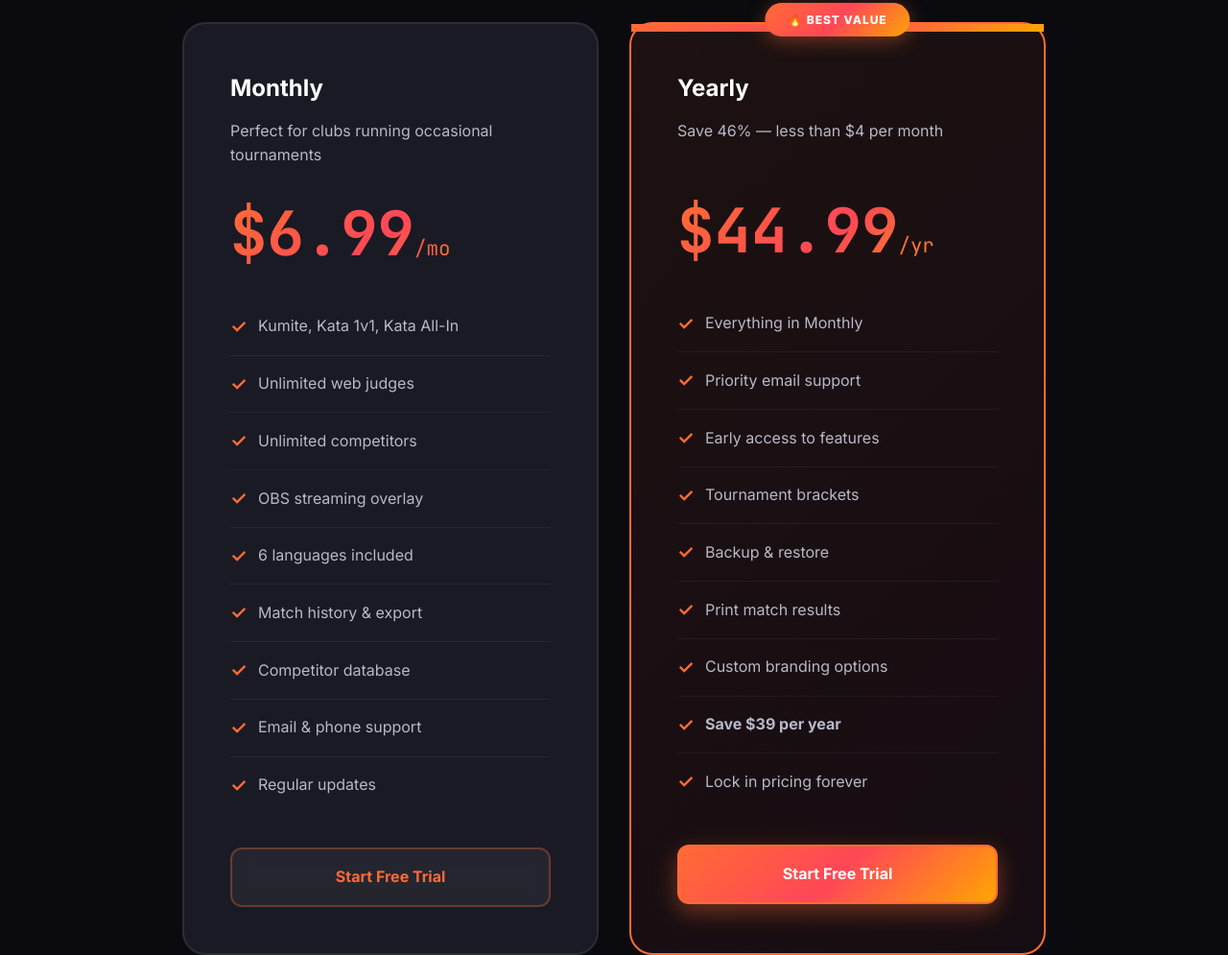
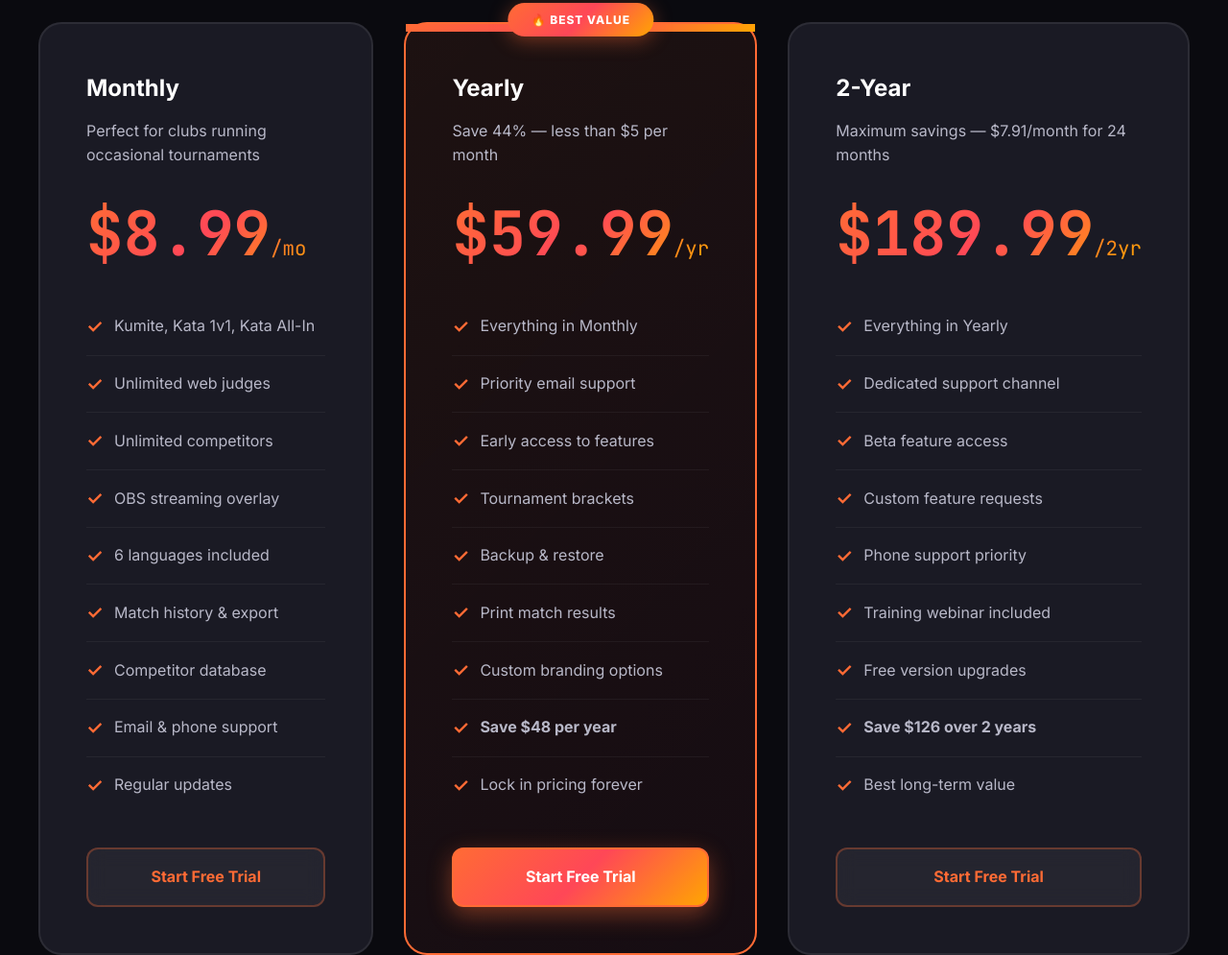
Before and after one commit to Hosamaction/h-karate, a plain HTML site: page website/public/index.html in a window 1280 px wide. Shown: the part 3830-4825 px from the top of the page at 96% size. Drawn offline with Linux system fonts and the light colour scheme.

Commit message:
Update pricing to .99/mo, .99/yr, .99/2yr

```diff
--- a/website/public/index.html
+++ b/website/public/index.html
@@ -3,7 +3,7 @@
 <head>
     <meta charset="UTF-8">
     <meta name="viewport" content="width=device-width, initial-scale=1.0">
-    <meta name="description" content="Professional karate tournament scoring system. Unlimited tournaments, unlimited competitors - from just $9/month. Works offline, multi-language support.">
+    <meta name="description" content="Professional karate tournament scoring system. Unlimited tournaments, unlimited competitors - from just $8.99/month. Works offline, multi-language support.">
     <title>H Karate — Professional Tournament Scoring System</title>
     <link href="https://fonts.googleapis.com/css2?family=Inter:wght@300;400;500;600;700;800;900&family=JetBrains+Mono:wght@400;700&display=swap" rel="stylesheet">
     <style>
@@ -540,8 +540,8 @@
         /* Pricing */
         .pricing-grid {
             display: grid;
-            grid-template-columns: repeat(2, 1fr);
-            max-width: 900px;
+            grid-template-columns: repeat(3, 1fr);
+            max-width: 1200px;
             margin: 70px auto 0;
             gap: 32px;
         }
@@ -1239,7 +1239,7 @@
                 <div class="pricing-card reveal">
                     <h3>Monthly</h3>
                     <p class="price-desc">Perfect for clubs running occasional tournaments</p>
-                    <div class="price">$6.99<span class="price-period">/mo</span></div>
+                    <div class="price">$8.99<span class="price-period">/mo</span></div>
 
                     <ul class="pricing-features">
                         <li>Kumite, Kata 1v1, Kata All-In</li>
@@ -1261,8 +1261,8 @@
                 <div class="pricing-card featured reveal">
                     <div class="popular-badge">🔥 BEST VALUE</div>
                     <h3>Yearly</h3>
-                    <p class="price-desc">Save 46% — less than $4 per month</p>
-                    <div class="price">$44.99<span class="price-period">/yr</span></div>
+                    <p class="price-desc">Save 44% — less than $5 per month</p>
+                    <div class="price">$59.99<span class="price-period">/yr</span></div>
 
                     <ul class="pricing-features">
                         <li>Everything in Monthly</li>
@@ -1272,11 +1272,33 @@
                         <li>Backup & restore</li>
                         <li>Print match results</li>
                         <li>Custom branding options</li>
-                        <li><strong>Save $39 per year</strong></li>
+                        <li><strong>Save $48 per year</strong></li>
                         <li>Lock in pricing forever</li>
                     </ul>
 
                     <a href="mailto:support@hkarate.app" class="btn btn-fire" style="width: 100%;">
+                        <span>Start Free Trial</span>
+                    </a>
+                </div>
+
+                <div class="pricing-card reveal">
+                    <h3>2-Year</h3>
+                    <p class="price-desc">Maximum savings — $7.91/month for 24 months</p>
+                    <div class="price">$189.99<span class="price-period">/2yr</span></div>
+
+                    <ul class="pricing-features">
+                        <li>Everything in Yearly</li>
+                        <li>Dedicated support channel</li>
+                        <li>Beta feature access</li>
+                        <li>Custom feature requests</li>
+                        <li>Phone support priority</li>
+                        <li>Training webinar included</li>
+                        <li>Free version upgrades</li>
+                        <li><strong>Save $126 over 2 years</strong></li>
+                        <li>Best long-term value</li>
+                    </ul>
+
+                    <a href="mailto:support@hkarate.app" class="btn btn-ghost" style="width: 100%;">
                         <span>Start Free Trial</span>
                     </a>
                 </div>
@@ -1352,7 +1374,7 @@
                 </div>
 
                 <div class="testimonial-card reveal">
-                    <p class="testimonial-text">"Switched from a competitor's app that charged per athlete. With H Karate, we pay $79/year regardless of event size. Ran a 300-person tournament last month — same low price."</p>
+                    <p class="testimonial-text">"Switched from a competitor's app that charged per athlete. With H Karate, we pay $59.99/year regardless of event size. Ran a 300-person tournament last month — same low price."</p>
                     <div class="testimonial-author">
                         <div class="author-avatar">PT</div>
                         <div class="author-info">
```
